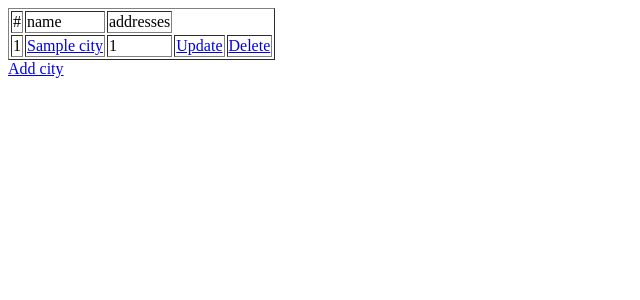
After one commit to AL19871/AlexLash, a Django app: page /cities/ in a window 1280 px wide. The commit adds this page. Shown: the top 300 px of the page, without its empty margins (0-640 px from the left). Run offline with Django 3.2, Linux system fonts and the light colour scheme; tables that the repository leaves empty hold one stand-in row (values such as "Sample post").

Commit message:
'Commit_cities'

```diff
--- a/src/books/models.py
+++ b/src/books/models.py
@@ -60,7 +60,7 @@ class Addresses(models.Model):
 class Cities(models.Model):
     name = models.CharField(
         verbose_name = "City's name",
-        max_length=50
+        max_length = 50
     )
 
     class Meta:
--- /dev/null
+++ b/src/books/templates/books/cities_list.html
@@ -0,0 +1,27 @@
+<!DOCTYPE html>
+<html lang="en">
+<head>
+    <meta charset="UTF-8">
+    <meta name="viewport" content="width=, initial-scale=1.0">
+    <title>Document</title>
+</head>
+<body>
+    <table border="1">
+        <tr>
+            <td>#</td>
+            <td>name</td>
+            <td>addresses</td>
+        </tr>
+        {% for city in object_list %}
+            <tr>
+                <td>{{city.pk}}</td>
+                <td><a href="{% url 'city-detail' city.pk %}">{{ city.name }}</a></td>
+                <td>{{ city.addresses.all|length }}</td>
+                <td><a href="{% url 'city-update' city.pk %}">Update</a></td>
+                <td><a href="{% url 'city-delete' city.pk %}">Delete</a></td>
+            </tr>
+        {% endfor %}
+    </table>
+    <a href="{% url 'city-create' %}">Add city</a>
+</body>
+</html>
--- a/src/books/views.py
+++ b/src/books/views.py
@@ -1,9 +1,25 @@
 from django.shortcuts import render
 from django.http import HttpResponse
+from django.urls import reverse_lazy
+from django.views.generic import DetailView, DeleteView, ListView, UpdateView, CreateView
 from books.models import Cities
 
-def home_page(request):
-    city = Cities.objects.last()
-    context = {"city": city}
-    return render(request, template_name = 'home.html', context = context)
-    #return HttpResponse(f"The first city is {city.name} with pk = {city.pk}")
+class CityDetail(DetailView):
+    model = Cities
+
+class CityDelete(DeleteView):
+    model = Cities
+    success_url = reverse_lazy('cities-list')
+
+class CityList(ListView):
+    model = Cities
+
+class CityCreate(CreateView):
+    model = Cities
+    fields = ('name',)
+    success_url = reverse_lazy('cities-list')
+
+class CityUpdate(UpdateView):
+    model = Cities
+    fields = ('name',)
+    success_url = reverse_lazy('cities-list')
--- a/src/proj/urls.py
+++ b/src/proj/urls.py
@@ -15,9 +15,13 @@ Including another URLconf
 """
 from django.contrib import admin
 from django.urls import path
-from books.views import home_page
+from books import views
 
 urlpatterns = [
     path('admin/', admin.site.urls),
-    path('', home_page)
+    path('cities/', views.CityList.as_view(), name = 'cities-list'),
+    path('cities-detail/<int:pk>/', views.CityDetail.as_view(), name = 'city-detail'),
+    path('cities-delete/<int:pk>/', views.CityDelete.as_view(), name = 'city-delete'),
+    path('cities-create/', views.CityCreate.as_view(), name = 'city-create'),
+    path('cities-update/<int:pk>/', views.CityUpdate.as_view(), name = 'city-update')
 ]
```
Also changed, not shown: src/books/templates/books/cities_confirm_delete.html (renamed from src/books/templates/home.html, +5 -2 lines), src/books/templates/books/cities_detail.html (added, +18 -0 lines), src/books/templates/books/cities_form.html (added, +16 -0 lines), src/books/templates/books/cities_update.html (added, +16 -0 lines), src/books/migrations/0011_auto_20210211_1541.py (added).
